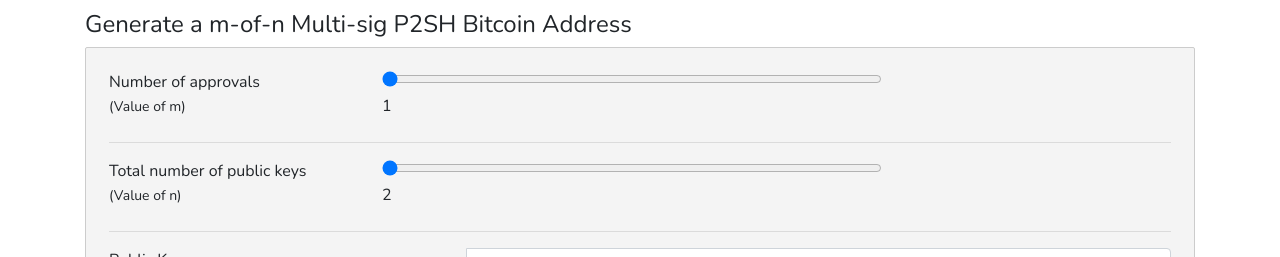
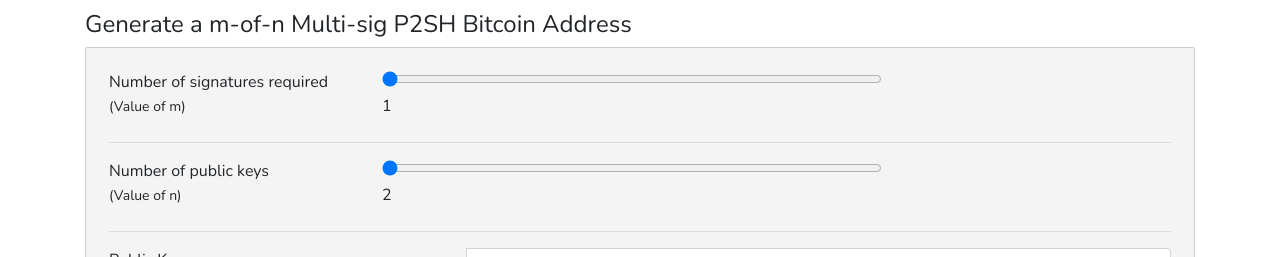
Before and after one commit to cwlau/bitcoin-address-generator, a React app: page / in a window 1280 px wide. Shown: the part 433-690 px from the top of the page. Built offline with nearby package versions, Linux system fonts and the light colour scheme.

Commit message:
Code clean

```diff
--- a/src/components/HDSegwitAddressForm.tsx
+++ b/src/components/HDSegwitAddressForm.tsx
@@ -23,7 +23,7 @@
 
     QRCode.toDataURL(address)
       .then(url => {
-        console.log(url);
+        // console.log(url);
         setQRcodeUrl(url);
       })
       .catch(err => {
@@ -42,7 +42,6 @@
         userKey.toWIF()
       );
       const { address } = bitcoin.payments.p2wpkh({ pubkey: userKeyPair.publicKey });
-      // console.log({ address });
 
       if (!address) {
         setAddress('');
--- a/src/components/MultiSigAddressForm.tsx
+++ b/src/components/MultiSigAddressForm.tsx
@@ -25,7 +25,7 @@
 
     QRCode.toDataURL(address)
       .then(url => {
-        console.log(url);
+        // console.log(url);
         setQRcodeUrl(url);
       })
       .catch(err => {
@@ -138,7 +138,7 @@
 
         <div className="mb-3 row">
           <div className="col-12 col-sm-3">
-            <label htmlFor="m-value" className="form-label">Number of approvals <br/><span className="small">(Value of m)</span></label>
+            <label htmlFor="m-value" className="form-label">Number of signatures required <br/><span className="small">(Value of m)</span></label>
           </div>
 
           <div className="col-12 col-sm-9">
@@ -157,11 +157,11 @@
 
         <div className="mb-3 row">
           <div className="col-12 col-sm-3">
-            <label htmlFor="n-value" className="form-label">Total number of public keys <br/><span className="small">(Value of n)</span></label>
+            <label htmlFor="n-value" className="form-label">Number of public keys <br/><span className="small">(Value of n)</span></label>
           </div>
 
           <div className="col-12 col-sm-9">
-            <input type="range" className="form-range" min="2" max="10" value={nValue} step="1" id="n-value" onChange={
+            <input type="range" className="form-range" min="2" max="15" value={nValue} step="1" id="n-value" onChange={
               (e: React.ChangeEvent<HTMLInputElement>) => {
                 const newNValue = Number(e.target.value);
 
```
